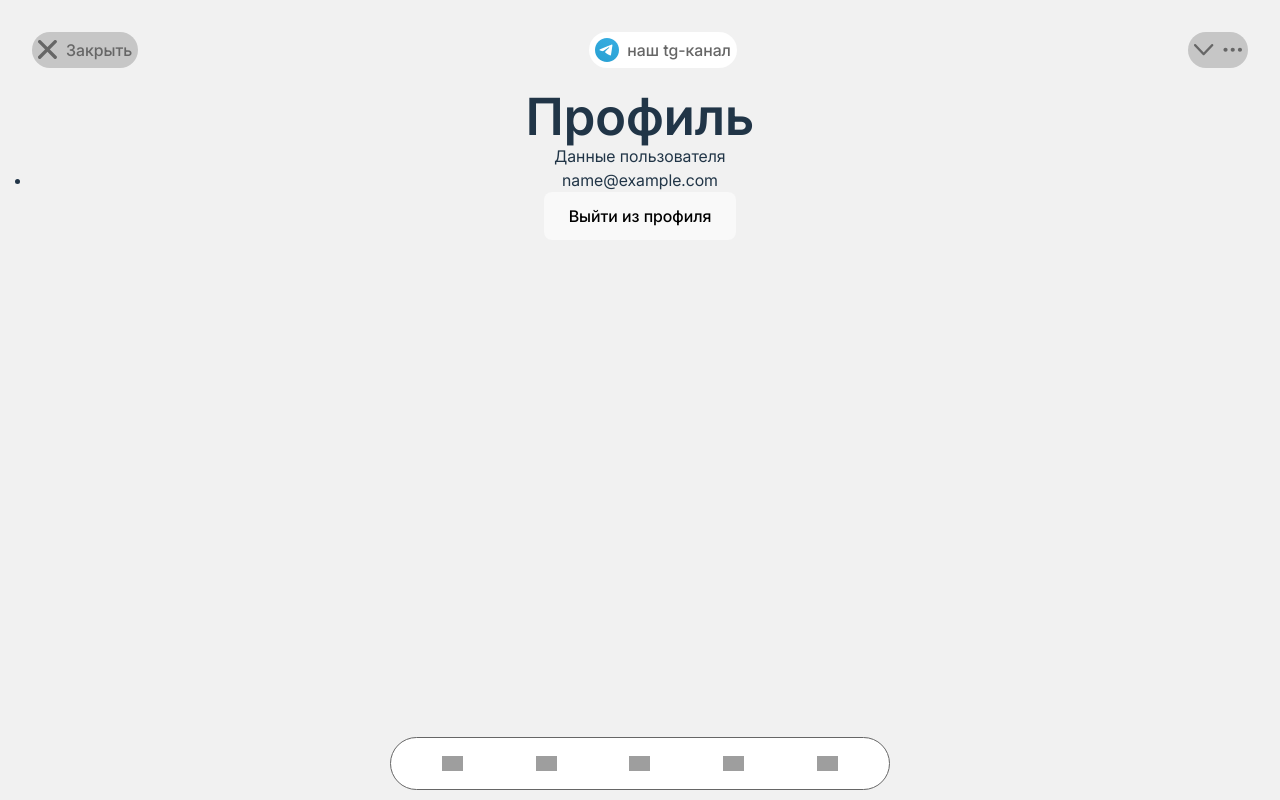
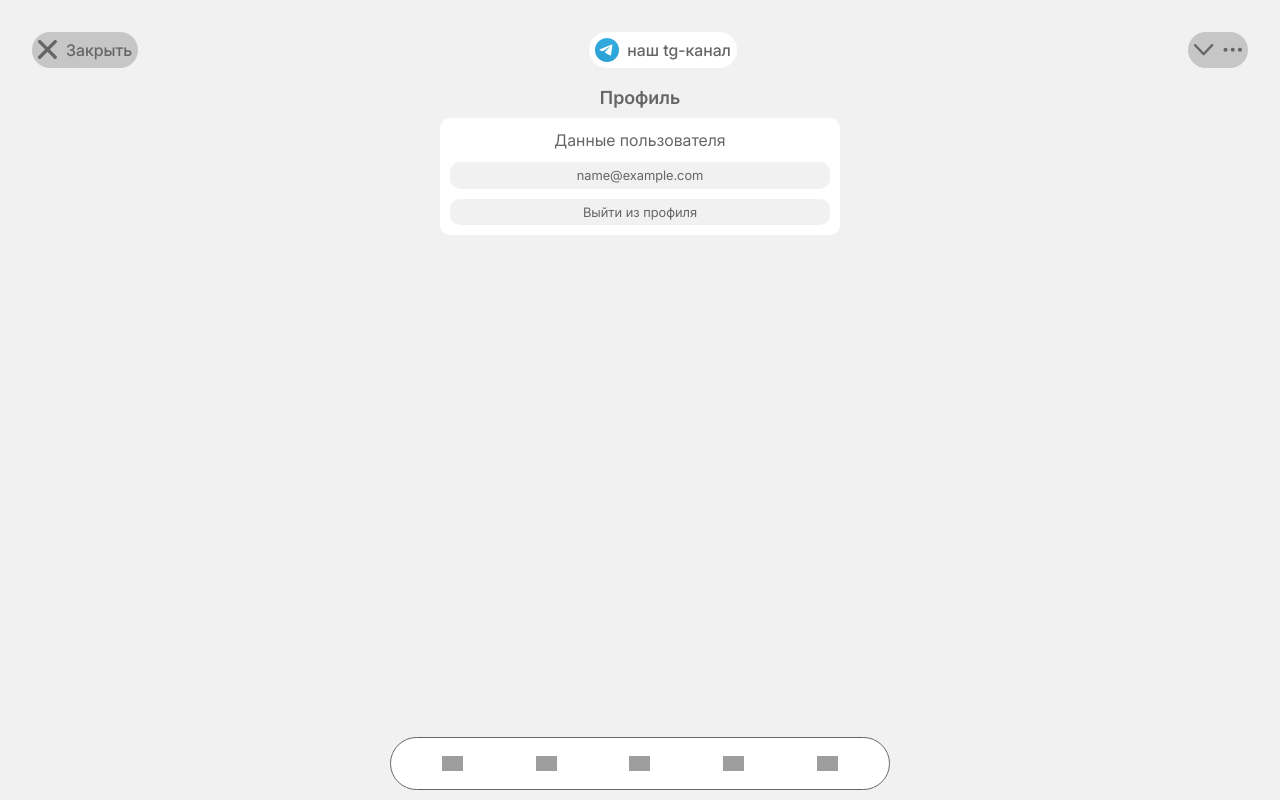
Before and after one commit to zaikinale/shop_react.io, a React (Vite) app: page /profile in a window 1280 px wide. Both pictures are taken after typing "name@example.com", "Sample123" into the empty fields and a click on the button "Войти". Built offline with nearby package versions, Linux system fonts and the light colour scheme; no server answers; grey boxes are pictures that could not be loaded.

Commit message:
fix_design_profile_and_ligin

```diff
--- a/src/components/Login/style.module.css
+++ b/src/components/Login/style.module.css
@@ -5,11 +5,13 @@
     align-items: center;
     justify-content: center;
     gap: 10px;
-    background-color: var(--bc);
+    background-color: var(--bg);
 }
 
 .container__title {
-    color: var(--title);
+    margin-top: 30px;
+    color: var(--tc);
+    font-size: 18px;
 }
 
 .from {
@@ -17,25 +19,43 @@
     flex-direction: column;
     align-items: center;
     gap: 5px;
-    background-color: var(--bc);
+    background-color: white;
     width: 100%;
     max-width: 200px;
+    padding: 10px;
+    border-radius: 10px;
 }
 
-.inputName {
-    padding: 8px;
+.inputName, .inputPass {
+    width: 100%;
+    padding: 4px;
     background-color: var(--bg);
+    border-radius: 10px;
+    font-size: 13px;
 }
 
-.inputPass {
-    padding: 8px;
+.inputName::placeholder, .inputPass::placeholder {
+    text-align: center;
+    color: var(--tc);
+    opacity: 0.5;
+}
+
+.inputName > input, .inputPass > input {
+    outline: none;
     background-color: var(--bg);
+    border: none;
+    color: var(--tc);
 }
 
 .loginBtn {
-    padding: 8px;
+    width: 100%;
+    padding: 4px;
     background-color: var(--bg);
+    color: var(--tc);
+    font-size: 13px;
 }
+
 .forgotLink {
     color: var(--tc);
+    font-size: 11px;
 }
--- a/src/components/Profile/ProfileContainer/index.jsx
+++ b/src/components/Profile/ProfileContainer/index.jsx
@@ -1,4 +1,4 @@
-
+import style from './style.module.css'
 
 export default function ProfileContainer ({ person, setPerson }) {
     const handleLogout = () => {
@@ -7,16 +7,16 @@ export default function ProfileContainer ({ person, setPerson }) {
     };
 
     return (
-        <section>
-            <h1>Профиль</h1>
-            <div className=''>
+        <section className={style.container}>
+            <h1 className={style.container__title}>Профиль</h1>
+            <div className={style.data}>
                 Данные пользователя
-                <ul>
+                <ul className={style.data__items}>
                     {person.map((user, index) => (
-                        <li key={index}>{user.email}</li>
+                        <li className={style.data__item} key={index}>{user.email}</li>
                     ))}
                 </ul>
-                <button className="" onClick={handleLogout}>Выйти из профиля</button>
+                <button className={style.resetData} onClick={handleLogout}>Выйти из профиля</button>
             </div>
         </section>
     )
--- /dev/null
+++ b/src/components/Profile/ProfileContainer/style.module.css
@@ -0,0 +1,55 @@
+
+.container {
+    display: flex;
+    flex-direction: column;
+    align-items: center;
+    justify-content: center;
+    gap: 10px;
+}
+
+.container__title {
+    font-size: 18px;
+    color: var(--tc);
+}
+
+.data {
+    width: 100%;
+    max-width: 400px;
+    display: flex;
+    flex-direction: column;
+    align-items: center;
+    justify-content: center;
+    gap: 10px;
+    padding: 10px;
+    border-radius: 10px;
+    background-color: white;
+    color: var(--tc);
+}
+
+.data__items {
+    display: flex;
+    flex-direction: column;
+    align-items: center;
+    justify-content: center;
+    gap: 5px;
+    width: 100%;
+}
+
+.data__item {
+    width: 100%;
+    padding: 4px;
+    background-color: var(--bg);
+    color: var(--tc);
+    border-radius: 10px;
+    font-size: 13px;
+}
+
+.resetData {
+    width: 100%;
+    padding: 4px;
+    background-color: var(--bg);
+    color: var(--tc);
+    border-radius: 10px;
+    font-weight: 400;
+    font-size: 13px;
+}
--- a/src/index.css
+++ b/src/index.css
@@ -32,6 +32,7 @@ body.dark-theme {
   padding: 0;
   scrollbar-width: none;
   transition: background-color 0.2s ease, color 0.2s ease;
+  list-style: none;
 }
 
 a {
```
Also changed, not shown: src/components/Profile/ProfileContainer/style.modile.css (deleted).
